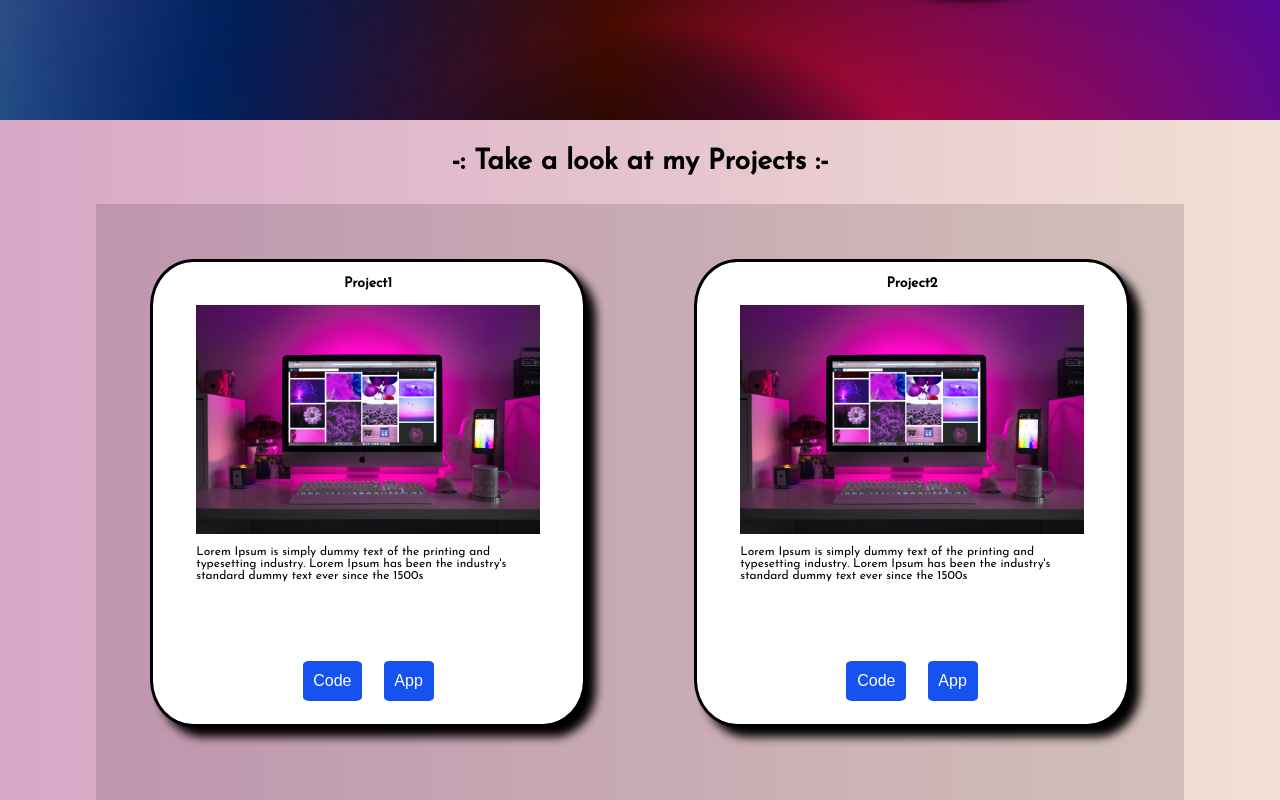
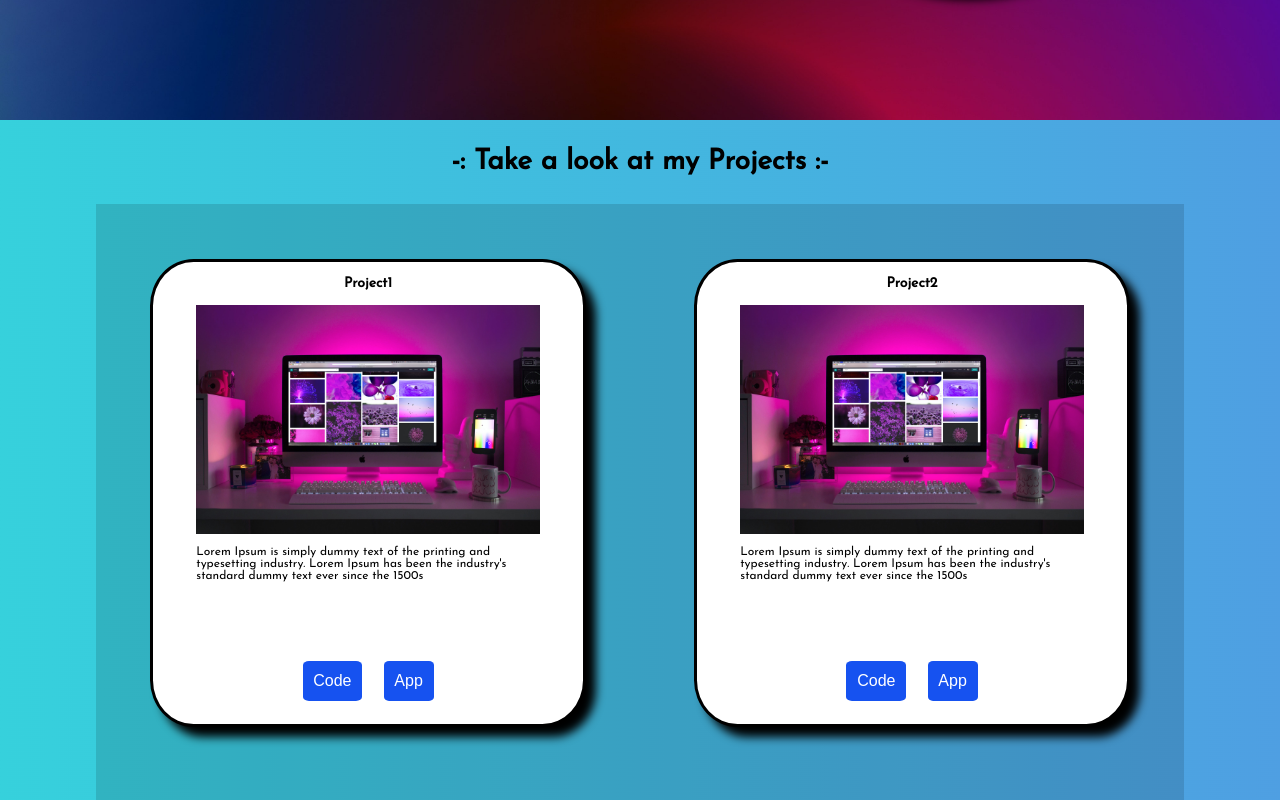
Before and after one commit to Aftab69/portfolio, a React (Create React App) app: page / in a window 1280 px wide. Shown: the part 680-1480 px from the top of the page. Built offline with nearby package versions, Linux system fonts and the light colour scheme.

Commit message:
certificate page and project page background colors changed

```diff
--- a/src/Certificates.css
+++ b/src/Certificates.css
@@ -2,7 +2,7 @@
     box-sizing: border-box;
 }
 .certificatepageContainer{
-    background-image: url("./Images/4.jpg");
+    background-image: url("./Images/5.jpg");
     width: 100%;
     min-height: 100vh;
     font-family: 'Josefin Sans', sans-serif;
--- a/src/Projects.css
+++ b/src/Projects.css
@@ -5,7 +5,7 @@
     flex-direction: column;
     justify-content: center;
     align-items: center;
-    background-image: url("./Images/3.jpg");
+    background-image: url("./Images/4.jpg");
     font-family: 'Josefin Sans', sans-serif;
     font-size: 4vh;
 }
```
Also changed, not shown: src/Images/5.jpg (added).
